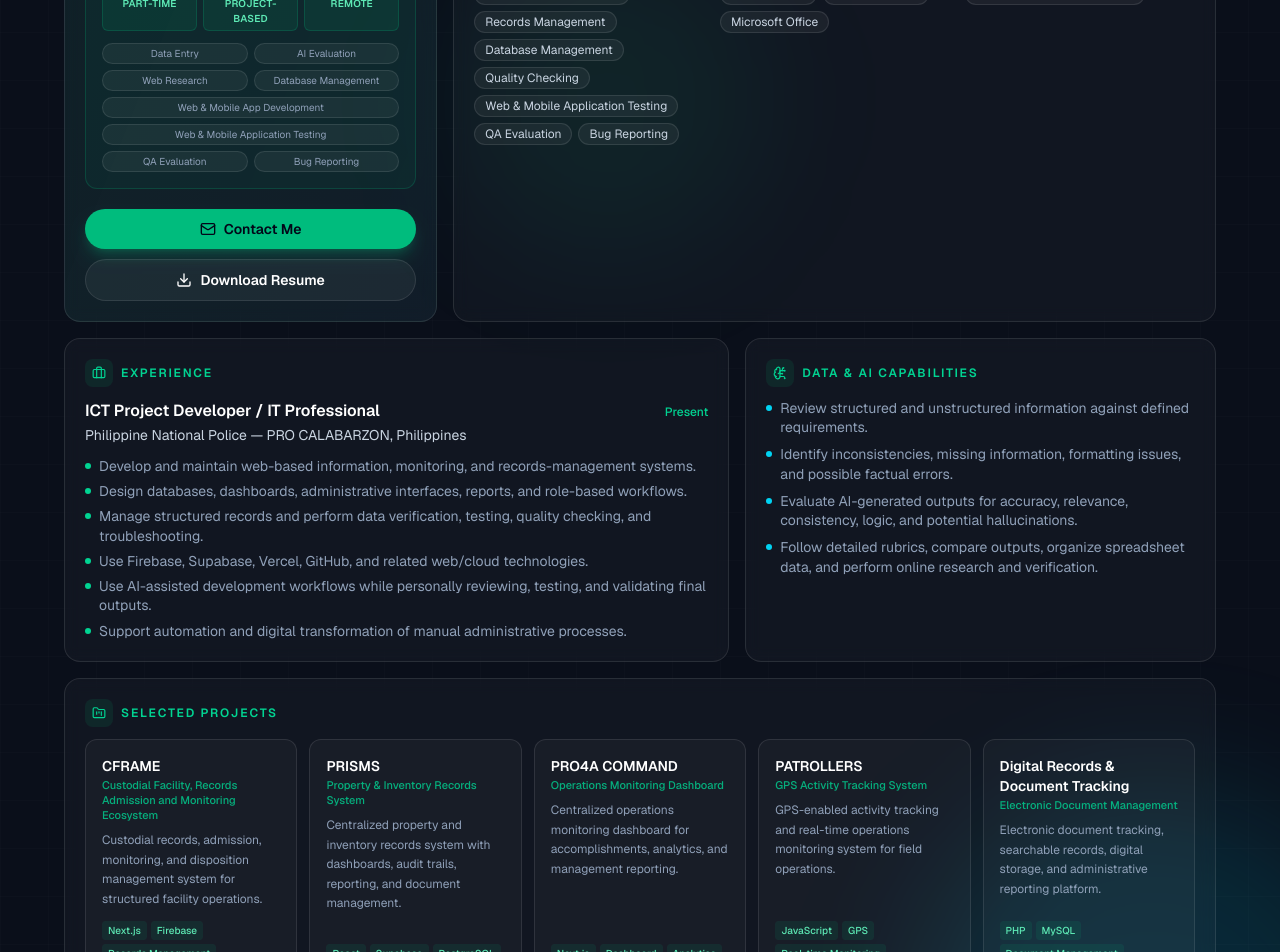
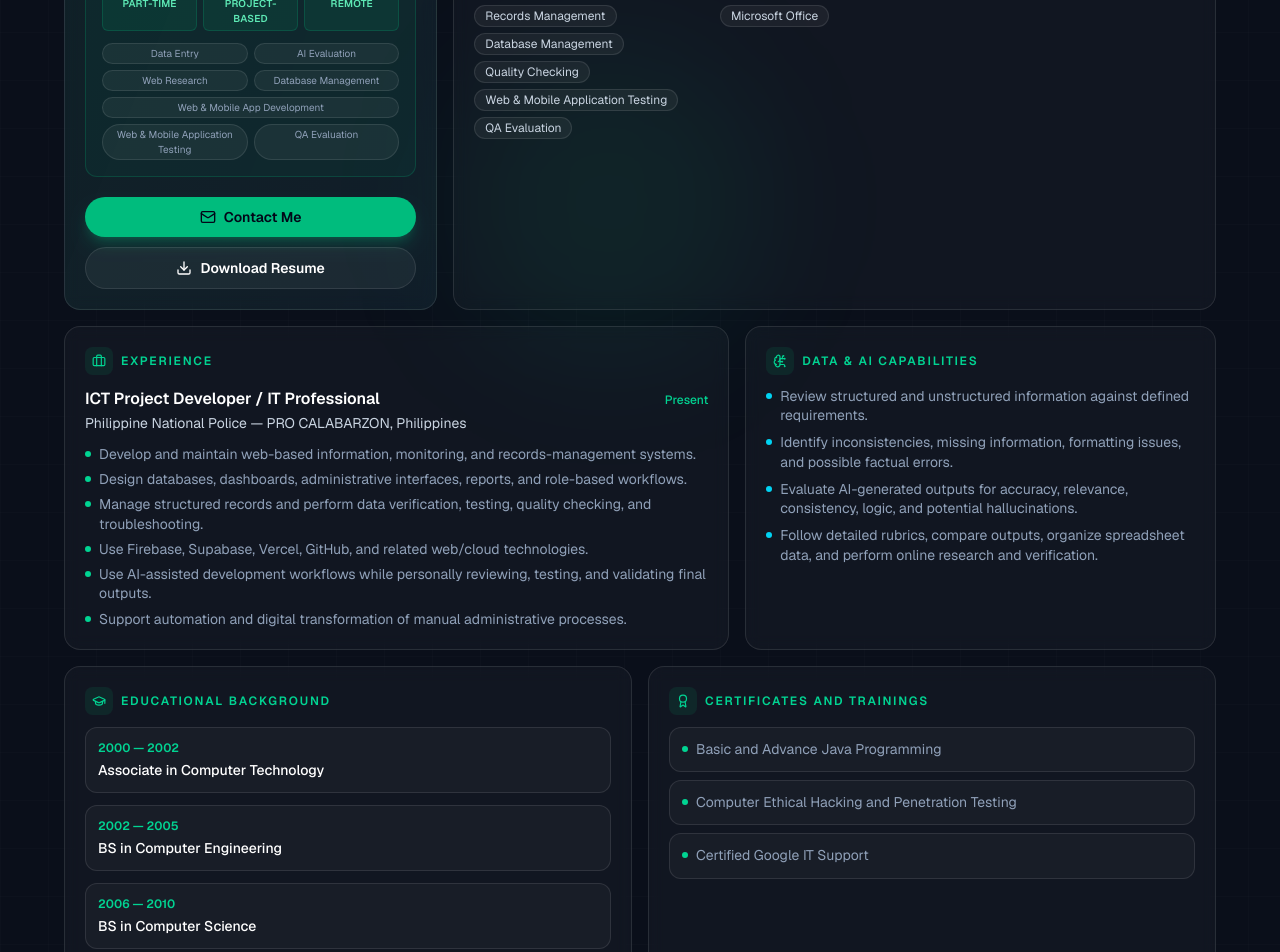
Before and after one commit to Rogie-Laura/portfolio, a Next.js app: page / in a window 1280 px wide. Shown: the part 640-1592 px from the top of the page. Built offline with nearby package versions, Linux system fonts and the light colour scheme.

Commit message:
Reorganize role badges, add education and certificates cards
Co-authored-by: Cursor <cursoragent@cursor.com>

```diff
--- a/src/app/layout.tsx
+++ b/src/app/layout.tsx
@@ -14,7 +14,7 @@ const geistMono = Geist_Mono({
 });
 
 export const metadata: Metadata = {
-  title: `${profile.name} | ${profile.roles[0]}`,
+  title: `${profile.name} | ${profile.roleRows[0][0]}`,
   description: profile.tagline,
   keywords: [
     profile.name,
--- a/src/components/BentoPortfolio.tsx
+++ b/src/components/BentoPortfolio.tsx
@@ -1,9 +1,11 @@
 import Image from "next/image";
 import {
+  Award,
   BrainCircuit,
   Briefcase,
   Download,
   FolderKanban,
+  GraduationCap,
   Mail,
   MapPin,
   Phone,
@@ -31,15 +33,11 @@ function Card({
   );
 }
 
-function isLongLabel(label: string) {
-  return label.length > 26;
-}
-
 function RoleBadges({
-  items,
+  rows,
   variant = "primary",
 }: {
-  items: string[];
+  rows: string[][];
   variant?: "primary" | "muted";
 }) {
   const primaryClass =
@@ -48,16 +46,23 @@ function RoleBadges({
     "rounded-full border border-white/10 bg-white/5 px-2 py-0.5 text-[10px] text-slate-400";
 
   return (
-    <div className="grid w-full grid-cols-2 gap-1.5">
-      {items.map((item) => (
+    <div className="flex w-full flex-col gap-1.5">
+      {rows.map((row) => (
+        <div
+          key={row.join("-")}
+          className={`grid gap-1.5 ${row.length === 1 ? "grid-cols-1" : "grid-cols-2"}`}
+        >
+          {row.map((item) => (
             <span
               key={item}
-          className={`text-center ${isLongLabel(item) ? "col-span-2" : ""} ${
+              className={`text-center ${
                 variant === "primary" ? primaryClass : mutedClass
               }`}
             >
               {item}
             </span>
+          ))}
+        </div>
       ))}
     </div>
   );
@@ -124,7 +129,7 @@ export function BentoPortfolio() {
                 {profile.name}
               </h1>
               <div className="mt-3 w-full px-1">
-                <RoleBadges items={profile.roles} />
+                <RoleBadges rows={profile.roleRows} />
               </div>
               <p className="mt-3 text-sm leading-relaxed text-slate-400">
                 {profile.tagline}
@@ -168,7 +173,7 @@ export function BentoPortfolio() {
                 ))}
               </div>
               <div className="mt-3">
-                <RoleBadges items={profile.availability.roles} variant="muted" />
+                <RoleBadges rows={profile.availability.roleRows} variant="muted" />
               </div>
             </div>
 
@@ -278,8 +283,48 @@ export function BentoPortfolio() {
             </ul>
           </Card>
 
+          {/* Education */}
+          <Card delay={550} className="lg:col-span-6">
+            <CardTitle icon={<GraduationCap className="h-3.5 w-3.5" />}>
+              Educational Background
+            </CardTitle>
+            <div className="space-y-3">
+              {profile.education.map((item) => (
+                <div
+                  key={item.degree}
+                  className="rounded-xl border border-white/10 bg-white/[0.03] p-3 transition-colors hover:border-emerald-500/20"
+                >
+                  <p className="text-xs font-semibold text-emerald-400">
+                    {item.period}
+                  </p>
+                  <p className="mt-1 text-sm font-medium text-white">
+                    {item.degree}
+                  </p>
+                </div>
+              ))}
+            </div>
+          </Card>
+
+          {/* Certificates */}
+          <Card delay={600} className="lg:col-span-6">
+            <CardTitle icon={<Award className="h-3.5 w-3.5" />}>
+              Certificates and Trainings
+            </CardTitle>
+            <ul className="space-y-2">
+              {profile.certificates.map((item) => (
+                <li
+                  key={item}
+                  className="flex gap-2 rounded-xl border border-white/10 bg-white/[0.03] p-3 text-sm leading-snug text-slate-400 transition-colors hover:border-emerald-500/20 hover:text-slate-300"
+                >
+                  <span className="mt-1.5 h-1.5 w-1.5 shrink-0 rounded-full bg-emerald-400" />
+                  {item}
+                </li>
+              ))}
+            </ul>
+          </Card>
+
           {/* Projects */}
-          <Card delay={500} className="lg:col-span-12">
+          <Card delay={650} className="lg:col-span-12">
             <CardTitle icon={<FolderKanban className="h-3.5 w-3.5" />}>
               Selected Projects
             </CardTitle>
--- a/src/data/profile.ts
+++ b/src/data/profile.ts
@@ -1,13 +1,11 @@
 export const profile = {
   name: "Rogie Josue Laura",
-  roles: [
-    "Web & Mobile Application Development",
-    "Data Entry & AI Evaluation",
-    "Web Research",
-    "IT / Web Development",
-    "Web & Mobile Application Testing",
-    "QA Evaluation",
-    "Bug Reporting",
+  roleRows: [
+    ["Web & Mobile Application Development"],
+    ["Data Entry & AI Evaluation", "Web Research"],
+    ["IT / Web Development", "QA Evaluation"],
+    ["Web & Mobile Application Testing"],
+    ["Database Management"],
   ],
   tagline:
     "Detail-oriented IT professional combining software development with data management, AI evaluation, and quality assurance.",
@@ -41,7 +39,6 @@ export const profile = {
         "Quality Checking",
         "Web & Mobile Application Testing",
         "QA Evaluation",
-        "Bug Reporting",
       ],
     },
     {
@@ -131,6 +128,25 @@ export const profile = {
       ],
     },
   ],
+  education: [
+    {
+      period: "2000 — 2002",
+      degree: "Associate in Computer Technology",
+    },
+    {
+      period: "2002 — 2005",
+      degree: "BS in Computer Engineering",
+    },
+    {
+      period: "2006 — 2010",
+      degree: "BS in Computer Science",
+    },
+  ],
+  certificates: [
+    "Basic and Advance Java Programming",
+    "Computer Ethical Hacking and Penetration Testing",
+    "Certified Google IT Support",
+  ],
   dataAiCapabilities: [
     "Review structured and unstructured information against defined requirements.",
     "Identify inconsistencies, missing information, formatting issues, and possible factual errors.",
@@ -139,15 +155,11 @@ export const profile = {
   ],
   availability: {
     type: ["Part-time", "Project-based", "Remote"],
-    roles: [
-      "Data Entry",
-      "AI Evaluation",
-      "Web Research",
-      "Database Management",
-      "Web & Mobile App Development",
-      "Web & Mobile Application Testing",
-      "QA Evaluation",
-      "Bug Reporting",
+    roleRows: [
+      ["Data Entry", "AI Evaluation"],
+      ["Web Research", "Database Management"],
+      ["Web & Mobile App Development"],
+      ["Web & Mobile Application Testing", "QA Evaluation"],
     ],
   },
 };
```
Lines whose indentation alone changed are shown as unchanged.
